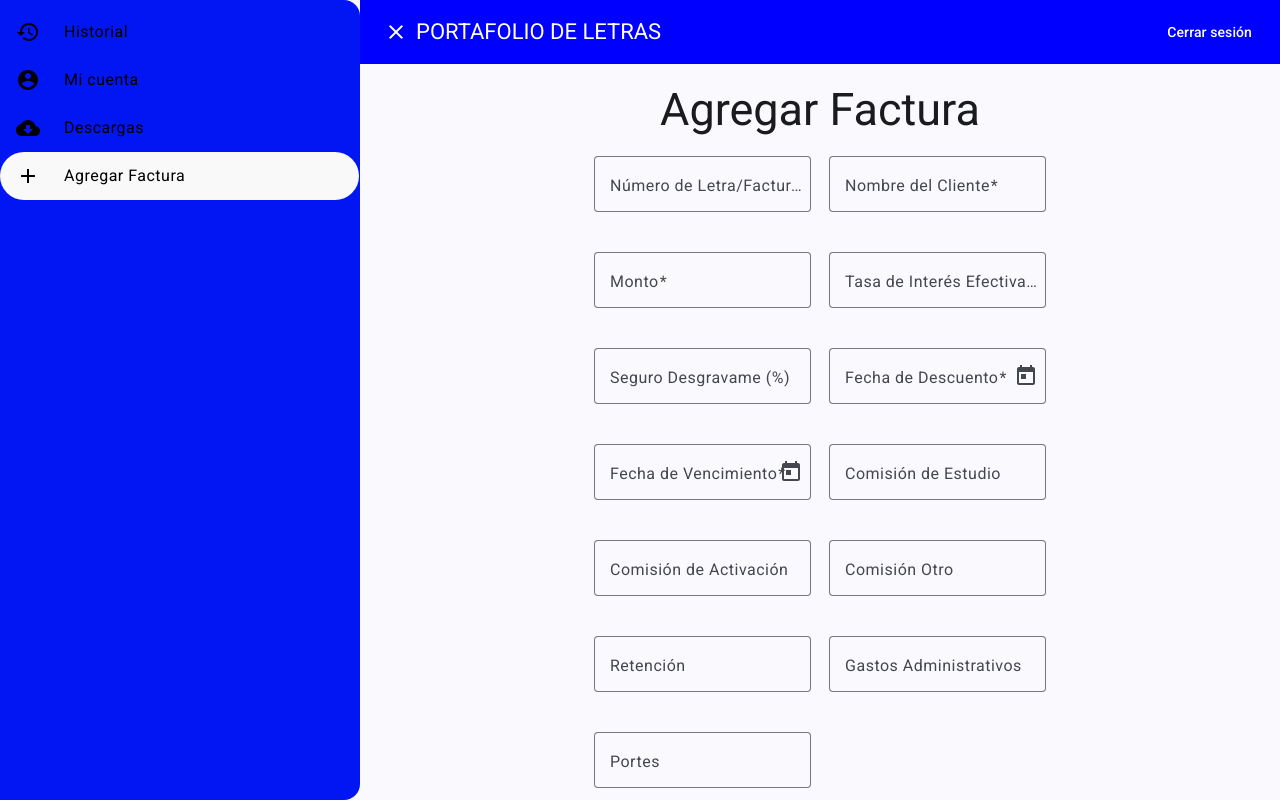
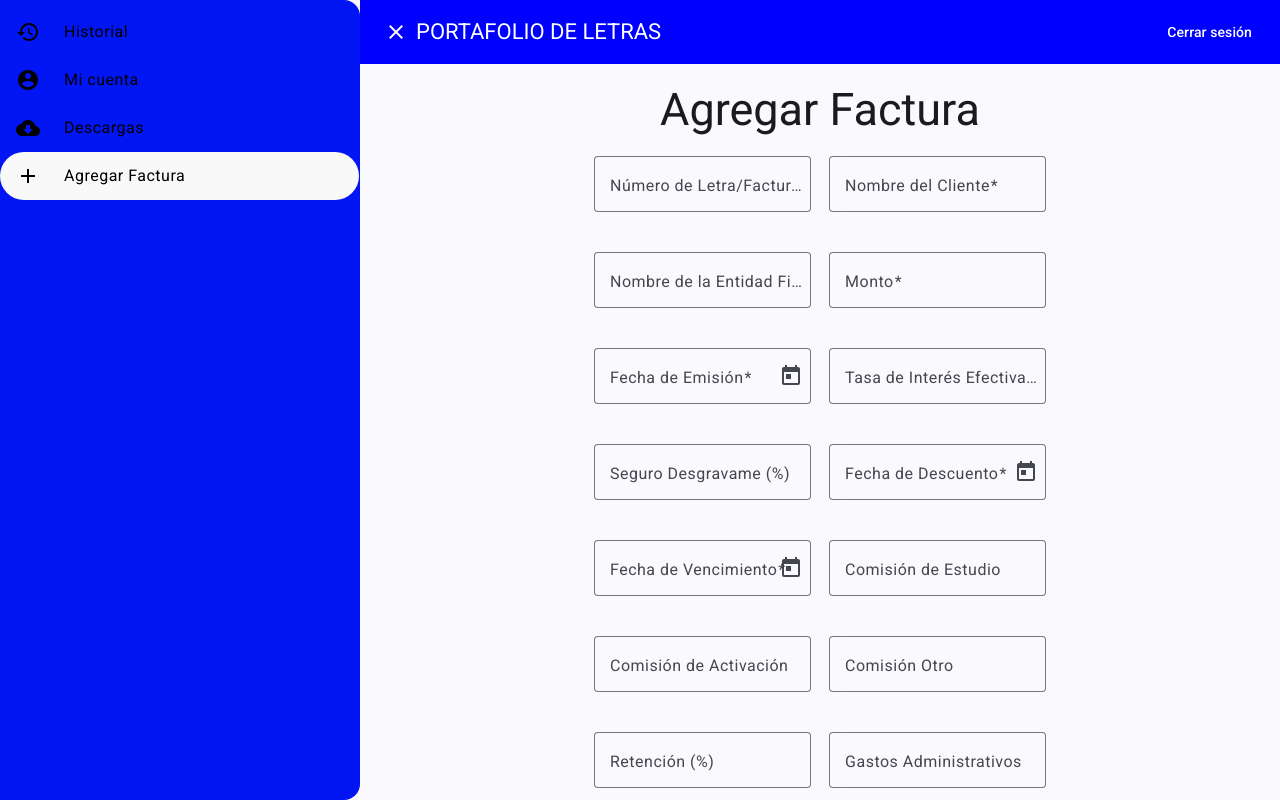
Before and after one commit to JoseACd744/finanzas-app, an Angular app: page /add-invoice in a window 1280 px wide. Built offline with nearby package versions, Linux system fonts and the light colour scheme; sample sign-in values are in the browser's storage.

Commit message:
Añadir campos requeridos para nombre de la entidad financiera y fecha de emisión en el formulario de factura, junto con validaciones correspondientes

```diff
--- a/src/app/add-invoice-modal/add-invoice.component.html
+++ b/src/app/add-invoice-modal/add-invoice.component.html
@@ -21,6 +21,14 @@
 
     <div class="form-row">
       <mat-form-field appearance="outline" class="half-width">
+        <mat-label>Nombre de la Entidad Financiera</mat-label>
+        <input matInput formControlName="nombreEntidadFinanciera" required>
+        <mat-error *ngIf="facturaForm.get('nombreEntidadFinanciera')?.hasError('required')">
+          El nombre de la entidad financiera es requerido.
+        </mat-error>
+      </mat-form-field>
+
+      <mat-form-field appearance="outline" class="half-width">
         <mat-label>Monto</mat-label>
         <input matInput type="number" formControlName="monto" required>
         <mat-error *ngIf="facturaForm.get('monto')?.hasError('required')">
@@ -28,6 +36,18 @@
         </mat-error>
         <mat-error *ngIf="facturaForm.get('monto')?.hasError('min')">
           El monto debe ser positivo.
+        </mat-error>
+      </mat-form-field>
+    </div>
+
+    <div class="form-row">
+      <mat-form-field appearance="outline" class="half-width">
+        <mat-label>Fecha de Emisión</mat-label>
+        <input matInput [matDatepicker]="emisionPicker" formControlName="fechaEmision" required>
+        <mat-datepicker-toggle matSuffix [for]="emisionPicker"></mat-datepicker-toggle>
+        <mat-datepicker #emisionPicker></mat-datepicker>
+        <mat-error *ngIf="facturaForm.get('fechaEmision')?.hasError('required')">
+          La fecha de emisión es requerida.
         </mat-error>
       </mat-form-field>
 
@@ -88,7 +108,7 @@
 
     <div class="form-row">
       <mat-form-field appearance="outline" class="half-width">
-        <mat-label>Retención</mat-label>
+        <mat-label>Retención (%) </mat-label>
         <input matInput type="number" formControlName="retencion">
       </mat-form-field>
 
--- a/src/app/add-invoice-modal/add-invoice.component.ts
+++ b/src/app/add-invoice-modal/add-invoice.component.ts
@@ -22,7 +22,8 @@ import { Router } from '@angular/router';
     MatDatepickerModule,
     MatButtonModule,
     MatIconModule,
-    MatSnackBarModule
+    MatSnackBarModule,
+    MatInputModule
   ],
   templateUrl: './add-invoice.component.html',
   styleUrls: ['./add-invoice.component.css']
@@ -40,7 +41,9 @@ export class AddInvoiceComponent {
     this.facturaForm = this.fb.group({
       numero: ['', Validators.required],
       nombreCliente: ['', Validators.required],
+      nombreEntidadFinanciera: ['', Validators.required],
       monto: ['', [Validators.required, Validators.min(0)]],
+      fechaEmision: ['', Validators.required],
       tasaInteresEfectiva: ['', [Validators.required, Validators.min(0)]],
       seguroDesgravame: ['', [Validators.min(0), Validators.max(2)]],
       fechaDescuento: ['', Validators.required],
@@ -92,6 +95,7 @@ export class AddInvoiceComponent {
   convertirTasas(factura: any): void {
     factura.tasaInteresEfectiva = this.convertirATasa(factura.tasaInteresEfectiva);
     factura.seguroDesgravame = this.convertirATasa(factura.seguroDesgravame);
+    factura.retencion = this.convertirATasa(factura.retencion);
   }
 
   convertirATasa(valor: any): number {
```
